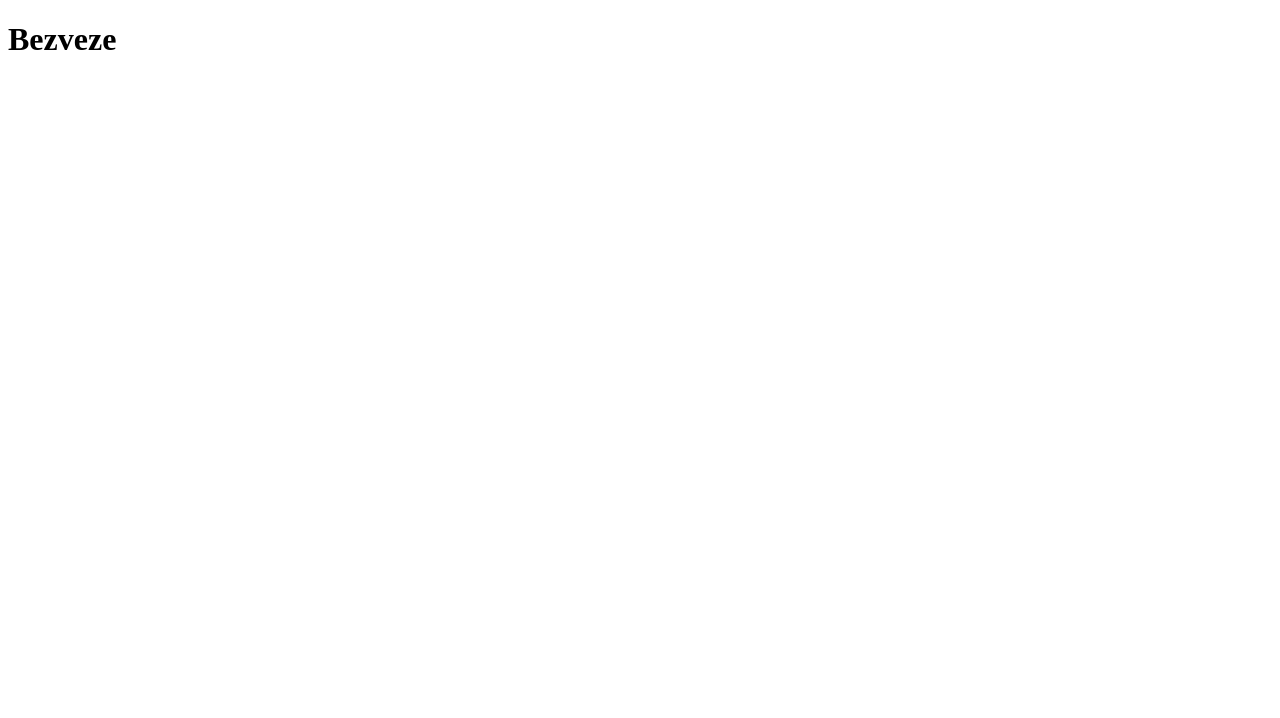
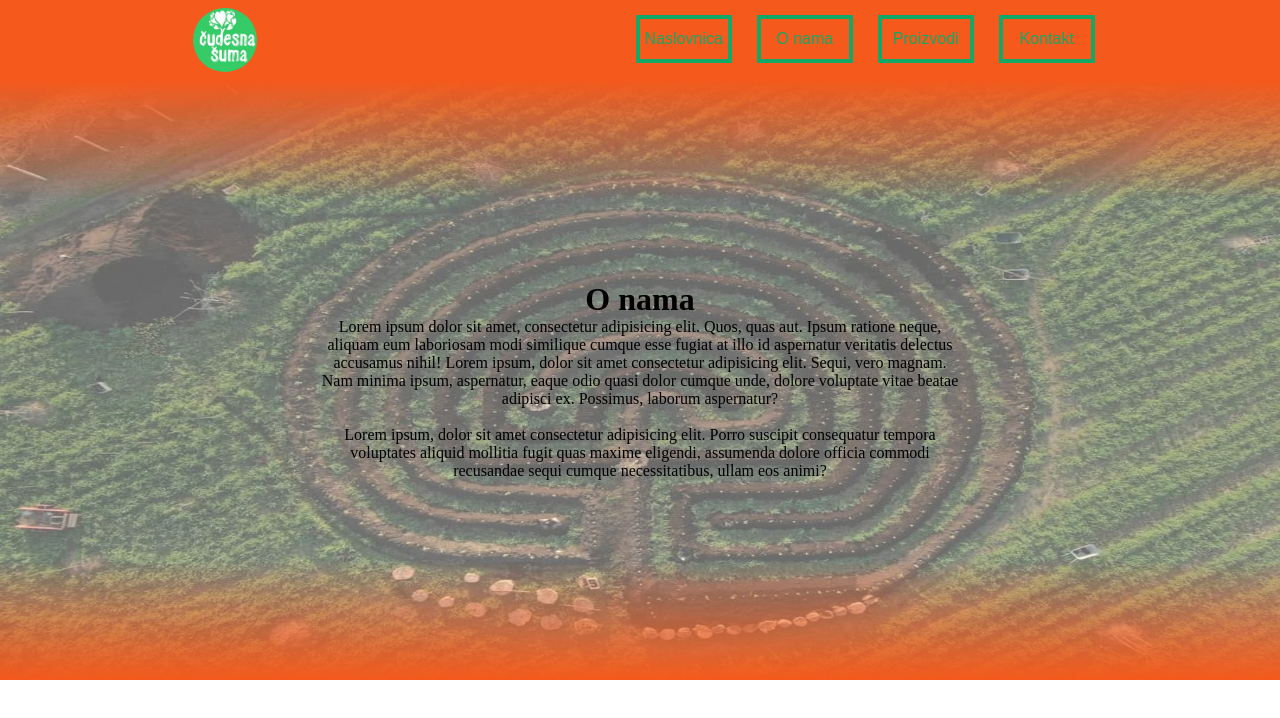
Before and after one commit to alensvetec/alensvetec.github.io, a plain HTML site: page index.html in a window 1280 px wide. Drawn offline with Linux system fonts and the light colour scheme.

Commit message:
Dovrsen navbar za mob i tablet. Dovrsen about za mob i tablet.

```diff
--- a/index.html
+++ b/index.html
@@ -2,11 +2,64 @@
 <html lang="en">
 <head>
     <meta charset="UTF-8">
-    <meta http-equiv="X-UA-Compatible" content="IE=edge">
+    <meta http-equiv="X-UA-Compatible">
     <meta name="viewport" content="width=device-width, initial-scale=1.0">
-    <title>Document</title>
+    <title>OPG Čudesna šuma</title>
+    <link rel="stylesheet" href="styles/style.css">
+    <link rel="stylesheet" href="https://cdnjs.cloudflare.com/ajax/libs/font-awesome/4.7.0/css/font-awesome.min.css">
+    <script src="scripts/script.js"></script>
 </head>
 <body>
-    <h1>Bezveze</h1>
+    <div class="container">
+        <div class="navbar">
+            <div class="logo">
+                <a href="./index.html">
+                    <img src="images/logo.jpg" alt="logo">
+                </a>
+            </div>
+            <div class="nav-button" id="dropdown-nav">
+                <a href="#">
+                    <button> Naslovnica
+                        <span></span>
+                    </button>
+                </a>
+                <a href="#about">
+                  <button> O nama
+                    <span></span>
+                  </button>
+                </a>
+                <a href="#">
+                  <button> Proizvodi
+                    <span></span>
+                  </button>
+                </a>
+                <a href="#">
+                  <button> Kontakt
+                    <span></span>
+                  </button>
+                </a>
+            </div>
+            <a href="javascript:void(0);" class="icon" onclick="myFunction(); myFunction2()">
+              <i class="fa fa-bars"></i>
+            </a>
+        </div>
+      <div class="about" id="about">
+        <img src="images/image1.jpg" alt="image1" class="background-img">
+        <div class="about-txt">
+          <h1>
+            O nama
+          </h1>
+          <p>
+            Lorem ipsum dolor sit amet, consectetur adipisicing elit. Quos, quas aut. Ipsum ratione neque, aliquam eum laboriosam modi similique cumque esse fugiat at illo id aspernatur veritatis delectus accusamus nihil!
+            Lorem ipsum, dolor sit amet consectetur adipisicing elit. Sequi, vero magnam. Nam minima ipsum, aspernatur, eaque odio quasi dolor cumque unde, dolore voluptate vitae beatae adipisci ex. Possimus, laborum aspernatur?
+            <br>
+            <br>
+            Lorem ipsum, dolor sit amet consectetur adipisicing elit. Porro suscipit consequatur tempora voluptates aliquid mollitia fugit quas maxime eligendi, assumenda dolore officia commodi recusandae sequi cumque necessitatibus, ullam eos animi?
+          </p>
+        </div>
+        <div class="top-gradient"></div>
+        <div class="bottom-gradient"></div>
+      </div>
+    </div>
 </body>
 </html>
--- /dev/null
+++ b/scripts/script.js
@@ -0,0 +1,17 @@
+function myFunction() {
+    var x = document.getElementById("dropdown-nav");
+    if (x.className == "nav-button") {
+      x.className += " responsive";
+    } else {
+      x.className = "nav-button";
+    }
+  }
+
+  function myFunction2() {
+    var x = document.getElementById("about");
+    if (x.className == "about") {
+      x.className += " responsive";
+    } else {
+      x.className = "about";
+    }
+  }
--- /dev/null
+++ b/styles/style.css
@@ -0,0 +1,217 @@
+
+*,
+*::before,
+*::after {
+    margin: 0;
+    padding: 0;
+    box-sizing: border-box;
+}
+
+.container {
+    margin: 0 auto;
+}
+
+.navbar{
+    background-color: #F5591B;
+    display: flex;
+    justify-content: space-around;
+    height: 5rem;
+}
+
+.logo img{
+    width: 4rem;
+    height: 4rem;
+    border-radius: 50%;
+    position: left;
+    margin: 8px;
+}
+
+.nav-button{
+    display: flex;
+    gap: 25px;
+    overflow: hidden;
+}
+
+.icon{
+    display: none;
+}
+
+a{
+    text-decoration: none;
+    color: #fff;
+}
+
+.link{
+    position: relative;
+    border: 2rem;
+    background-color: #000;
+    color: #fff;
+}
+
+.link::before{
+    content: '';
+    position: absolute;
+    left: 0;
+    bottom: 0;
+    width: 100%;
+    height: 2px;
+    background-color: #000;
+    border-radius: 4px;
+    scale: 0 1;
+    transform-origin: left;
+    transition: scale 0.25s;
+}
+
+.link:hover::before{
+    scale: 1;
+}
+
+button {
+    border: none;
+    display: block;
+    position: relative;
+    font-size: 16px;
+    background: transparent;
+    cursor: pointer;
+    user-select: none;
+    overflow: hidden;
+    color: #13A868;
+    z-index: 1;
+    height: 3rem;
+    width: 6rem;
+    margin-top: 15px;
+   }
+
+   button span {
+    position: absolute;
+    left: 0;
+    top: 0;
+    width: 100%;
+    height: 100%;
+    background: transparent;
+    z-index: -1;
+    border: 4px solid #13A868;
+   }
+
+   button span::before {
+    content: "";
+    display: block;
+    position: absolute;
+    width: 8%;
+    height: 500%;
+    background: var(--lightgray);
+    top: 50%;
+    left: 50%;
+    transform: translate(-50%, -50%) rotate(-60deg);
+    transition: all 0.3s;
+   }
+
+   button:hover span::before {
+    transform: translate(-50%, -50%) rotate(-90deg);
+    width: 100%;
+    background: #13A868;
+   }
+
+   button:hover {
+    color: #000;
+   }
+
+   button:active span::before {
+    background: #13A868;
+   }
+
+   .about{
+    position: relative;
+    height: 600px;
+   }
+
+   .background-img{
+    height: inherit;
+    opacity: 0.6;
+    width: 100%;
+   }
+
+   .about-txt{
+    display: block;
+    position: absolute;
+    top: 50%;
+    left: 50%;
+    transform: translate(-50%, -50%);
+    text-align:center;
+   }
+
+   .top-gradient{
+    position: absolute;
+    top: 0;
+    left: 0;
+    width: 100%;
+    height: 120px;
+    background: linear-gradient(to top, transparent, #F5591B);
+    z-index: 0;
+   }
+
+   .bottom-gradient{
+    position: absolute;
+    bottom: 0;
+    left: 0;
+    width: 100%;
+    height: 120px;
+    background: linear-gradient(to bottom, transparent, #F5591B);
+    z-index: 0;
+   }
+
+@media screen and (max-width:700px){
+    .nav-button a{
+        display: none;
+    }
+
+    .navbar{
+        display: grid;
+    }
+
+    a.icon{
+        position: absolute;
+        float: right;
+        display: block;
+        margin-top: 15px;
+        right: 50px;
+    }
+    .nav-button.responsive {
+        position: absolute;
+        top: 75px;
+        height: 260px;
+        width: 100%;
+        display: flex;
+        flex-direction: column;
+        align-items: center;
+        gap: 0px;
+        background-color: #F5591B;
+    }
+    .nav-button.responsive a {
+        display: flex;
+    }
+    .nav-button.responsive button {
+        width: 16rem;
+    }
+
+    button span::before {
+     transition: all 0.37s;
+     width: 24%;
+     height: 700%;
+    }
+
+  .about{
+   height: 700px;
+  }
+
+  .about-txt{
+    top: 15%;
+    left: 15%;
+    transform: translate(-9%, 0%);
+   }
+
+   .about.responsive{
+    position: absolute;
+    top: 335px;
+   }
+}
```
Also changed, not shown: images/image1.jpg (added), images/logo.jpg (added).
